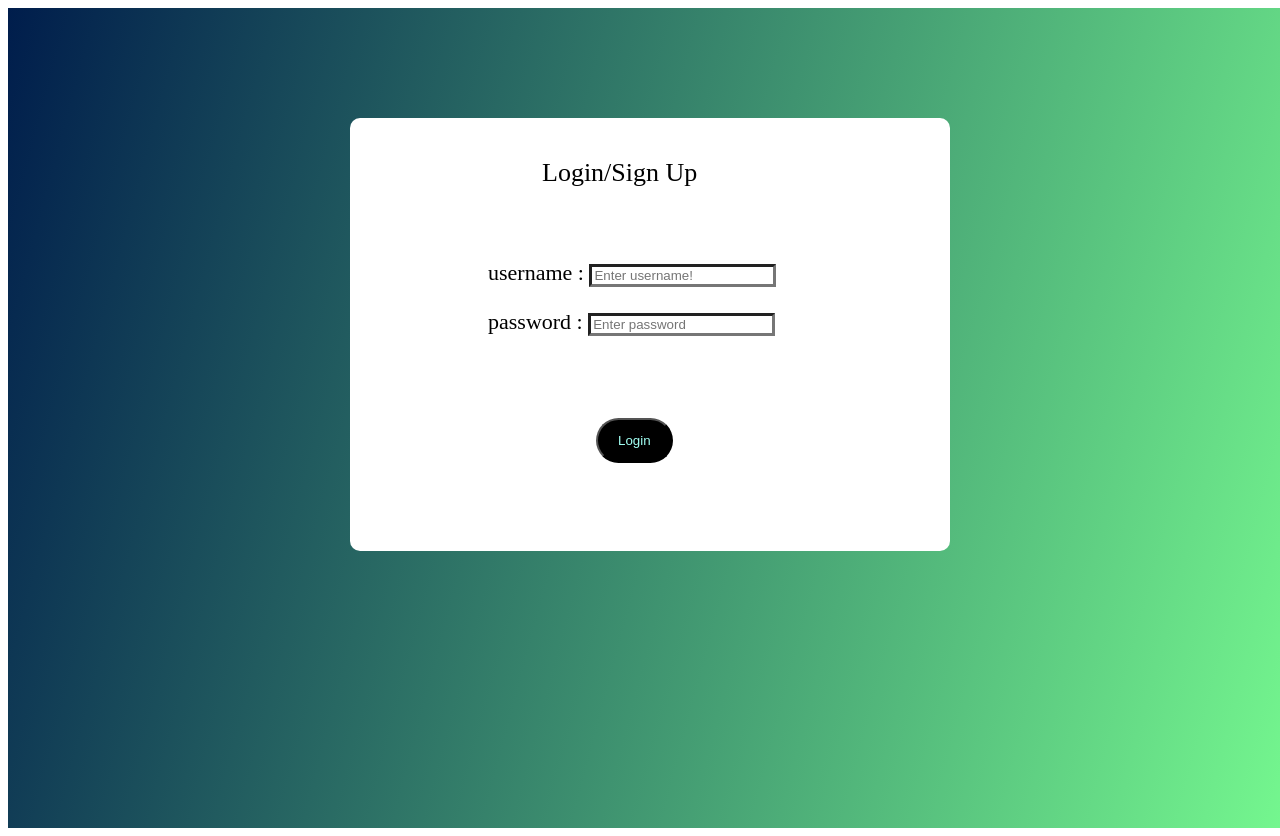
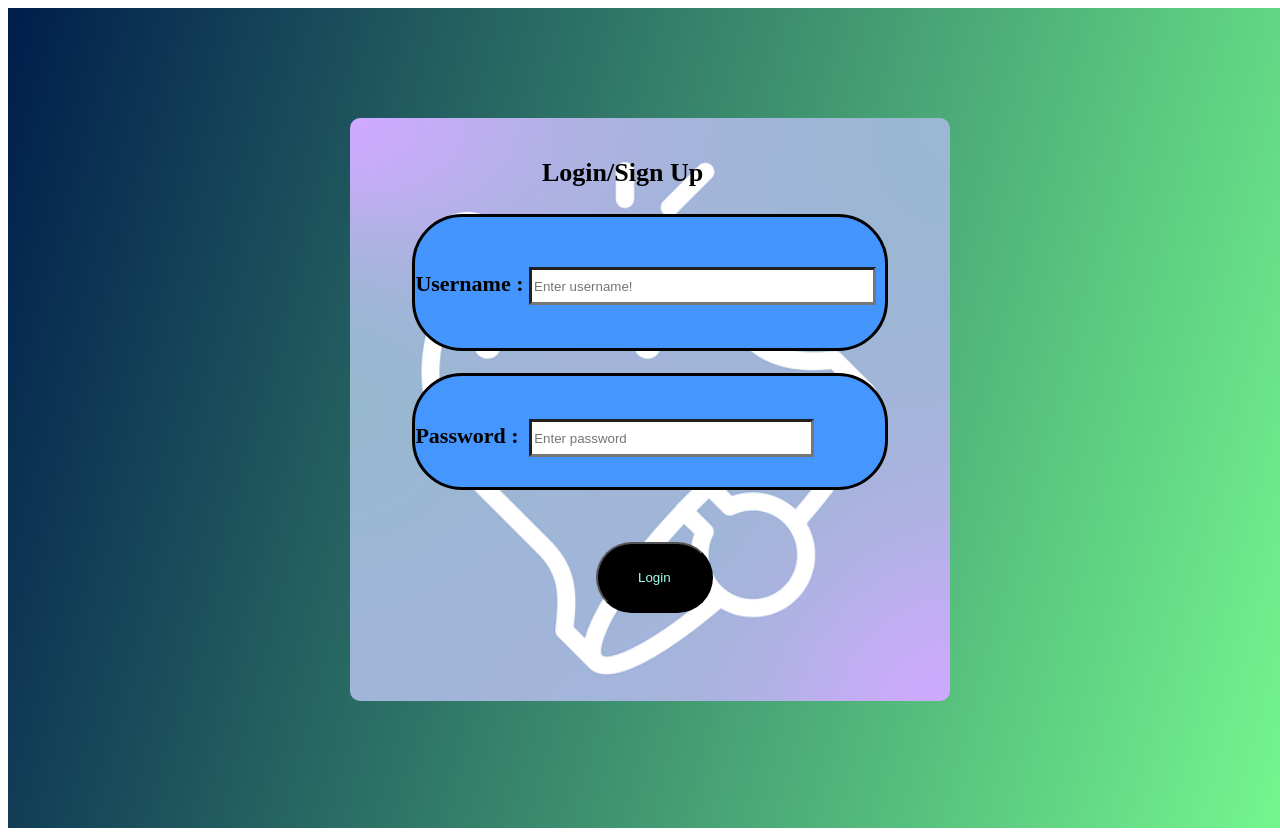
Before and after one commit to nilcoder09/reminder_app, a PHP site: page / in a window 1280 px wide. Run offline with PHP 8.4, Linux system fonts and the light colour scheme.

Commit message:
creating registration page
Login page is comleted nowcreating registration page

```diff
--- a/index.html
+++ b/index.html
@@ -11,9 +11,9 @@
             </div>
             <div class="login">
                 <p class="heading">Login/Sign Up</p>
-                <p class="username">username : <input type="text" id="user" placeholder="Enter username!"></p>
-                <p class="password">password : <input type="password" id="pass" placeholder="Enter password"></p>
-                <p><button id="button-to-login">Login</button></p>
+                <p class="username">Username : <input type="text" id="user" size="40" placeholder="Enter username!"></p>
+                <p class="password">Password : <input type="password" id="pass" placeholder="Enter password"></p>
+                <p><a href="registrationpage.html"><button id="button-to-login" >Login</button></a></p>
             </div>
         </div>
     </body>
--- a/style.css
+++ b/style.css
@@ -2,7 +2,7 @@ button{
     border-radius: 100px;
     background-color: rgb(0, 0, 0);
     color:rgb(162, 255, 243);
-    padding: 1cqw 20px;
+    padding: 2cqw 40px;
     cursor: pointer;
     align-items: center;
     margin-left: 40%;
@@ -24,33 +24,51 @@ button{
     color: black;
     font-style:normal;
     margin-top: 0%;
+    font-weight: bolder;
 }
 
 .username{
     font-size: 22px;
-    margin-left: 20%;
+    margin-left: 6%;
+    margin-right: 6%;
+    padding-bottom: 8%;
+    padding-top: 0;
     font-family: 'Times New Roman', Times, serif;
     color: black;
     font-style:normal;
+    font-weight: bolder;
+    border: 3px solid;
+    border-radius: 50px;
+    background-color: rgb(69, 149, 254);
 }
 
 .password{
     font-size: 22px;
-    margin-left: 20%;
+    margin-left: 6%;
+    margin-right: 6%;
+    padding-bottom: 0;
+    padding-top: 8%;
     font-family: 'Times New Roman', Times, serif;
     color: black;
     font-style:normal;
+    font-weight: bolder;
+    border: 3px solid;
+    border-radius: 50px;
+    background-color: rgb(69, 150, 255);
 }
 
 .username input{
-
+    height: 30px;
     border-width: 3px;
     margin-top: 50px;
 }
 
 .password input{
+    width: 275px;
+    height: 30px;
     margin-bottom: 30px;
     border-width: 3px;
+    margin-left: 5px;
 
 }
 .login{
@@ -60,4 +78,7 @@ button{
     margin: 100px auto 20px;
     padding: 40px 30px 70px;
     border-radius: 10px;
+    background-image: url("img1.png");
+    background-repeat: no-repeat;
+    background-size: cover;
 }
```
Also changed, not shown: registrationpage.html (added, +14 -0 lines), img1.png (added).
